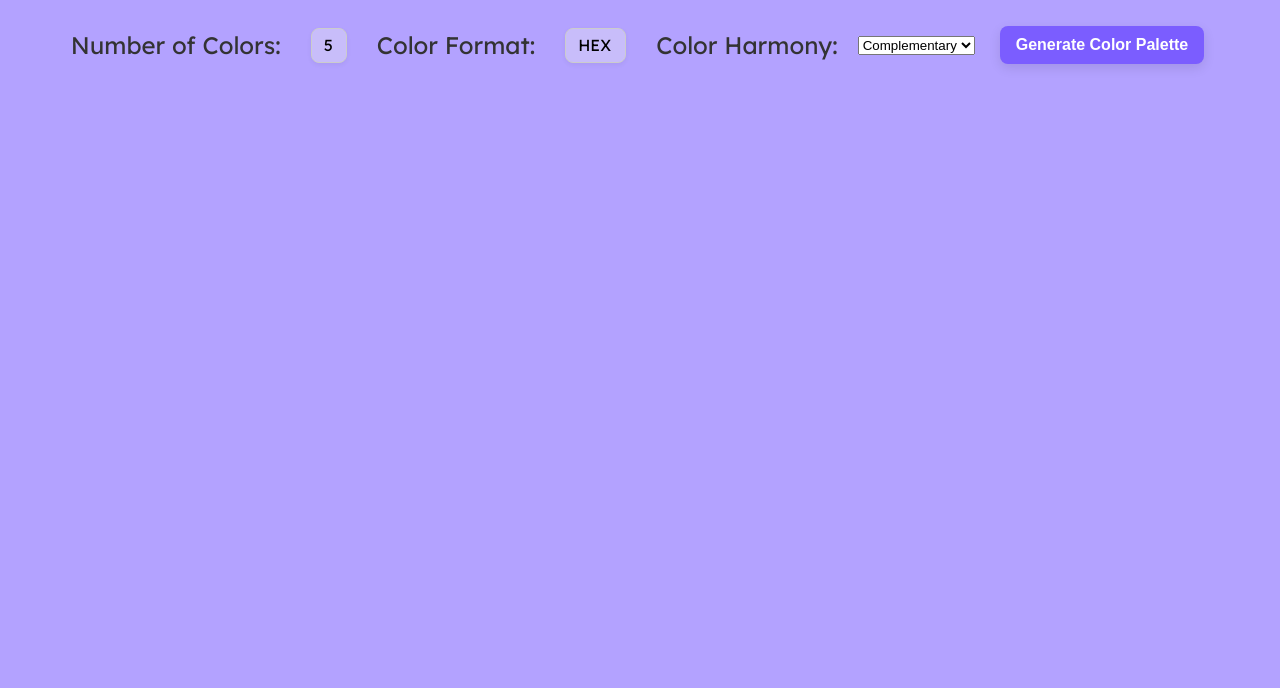
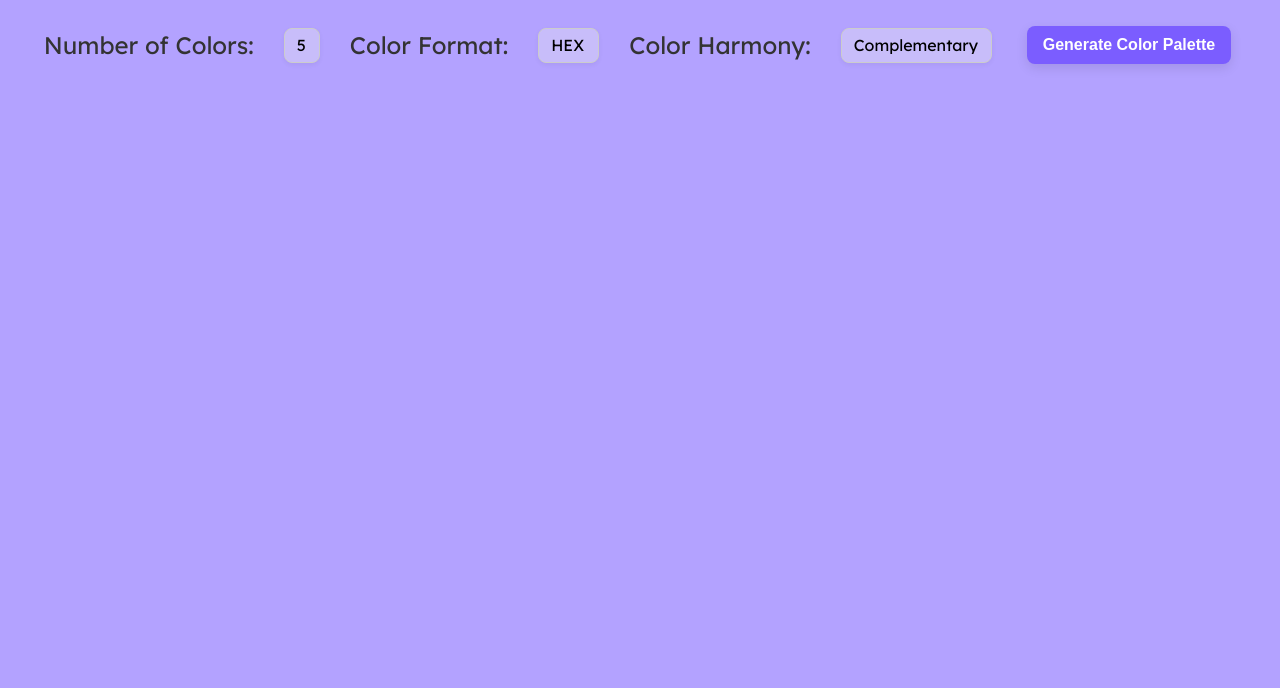
Before and after one commit to RachelMay1/colorpalettegenerator, a plain HTML site: page index.html in a window 1280 px wide. Shown: the part 112-800 px from the top of the page. Drawn offline with Linux system fonts and the light colour scheme; a web font is replaced by a local one.

Commit message:
changed the style of the harmony selector

```diff
--- a/style.css
+++ b/style.css
@@ -26,7 +26,8 @@ label {
 }
 
 #color-count,
-#color-format {
+#color-format,
+#harmony {
     font-family: 'Lexend', sans-serif;
     appearance: none;
     padding: 8px 12px;
```
